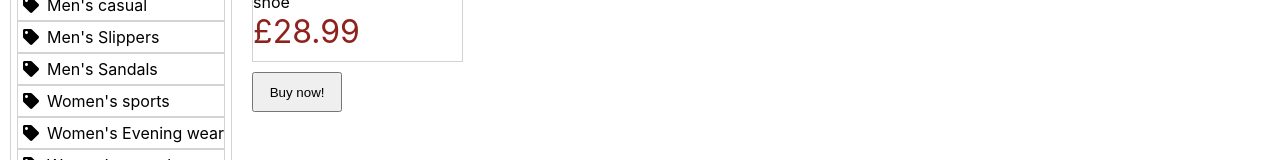
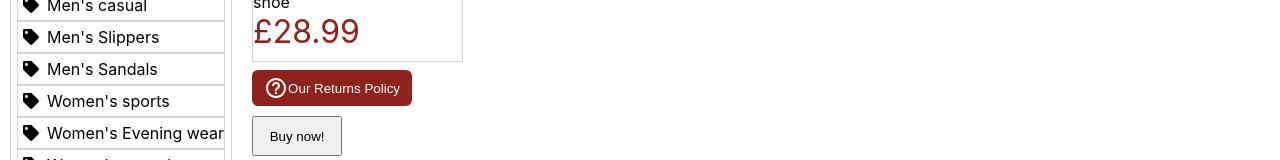
Before and after one commit to BenSymons/golden_shoes, a React (Create React App) app: page /product/1 in a window 1280 px wide. Shown: the part 414-574 px from the top of the page. Built offline with nearby package versions, Linux system fonts and the light colour scheme.

Commit message:
add returns policy component

```diff
--- a/src/App.css
+++ b/src/App.css
@@ -119,6 +119,8 @@
 
 .search-button {
   background-color: #8e231d;
+  display: flex;
+  align-items: center;
   color: white;
   border: 0px;
   padding: 6px 12px;
@@ -204,3 +206,11 @@ img {
   object-fit: contain;
   width: 100%;
 }
+
+.excerpt {
+  background-color: rgb(232, 230, 230);
+  border-radius: 10px;
+  padding: 20px;
+  font-size: 18px;
+  margin-top: 10px;
+}
--- a/src/components/Product.jsx
+++ b/src/components/Product.jsx
@@ -1,6 +1,7 @@
 import PageContainer from "./PageContainer"
 import products from "../data/products.json"
 import { useParams } from "react-router-dom"
+import Returns from "../components/Returns"
 
 const ProductPage = () => {
     const params = useParams()
@@ -21,6 +22,7 @@ const ProductPage = () => {
                         <p className="price">{stock === 0 ? "OUT OF STOCK" : price}</p>
                     </div>
                 </div>
+                <Returns />
                 <button
                     className="buy-now"
                     disabled={stock === 0}
--- /dev/null
+++ b/src/components/Returns.jsx
@@ -0,0 +1,28 @@
+import { BiHelpCircle } from "react-icons/bi"
+import { useState } from "react"
+
+const Returns = () => {
+    const [visible, setVisible] = useState(false)
+    return (
+        <div>
+            <button
+                className="search-button"
+                onClick={() => setVisible((prev) => !prev)}
+            >
+                <BiHelpCircle fontSize="24px" />
+                <p>Our Returns Policy</p>
+            </button>
+            {visible && <p className="excerpt">Lorem ipsum dolor sit amet, consectetur adipiscing elit. In varius lorem justo,
+                vitae vulputate tortor consequat et. Nullam ullamcorper mauris a libero convallis efficitur.
+                Ut sodales elit dui, quis maximus sapien vulputate et. Aliquam maximus urna a risus consectetur
+                fermentum. Maecenas diam elit, eleifend sed fermentum a, hendrerit in nibh. Fusce nec tortor
+                gravida, viverra lectus mollis, vulputate eros. Curabitur mollis sem neque, id pellentesque
+                eros dapibus id. Aliquam erat volutpat. Sed vitae lacus leo. Quisque tortor risus, rhoncus et
+                mauris at, elementum tincidunt nisl. Curabitur sit amet vestibulum ipsum. Sed lorem ante,
+                consectetur ut libero id, tristique elementum arcu. Mauris aliquet magna leo, sed mattis felis
+                malesuada sed. </p>}
+        </div>
+    )
+}
+
+export default Returns
```
